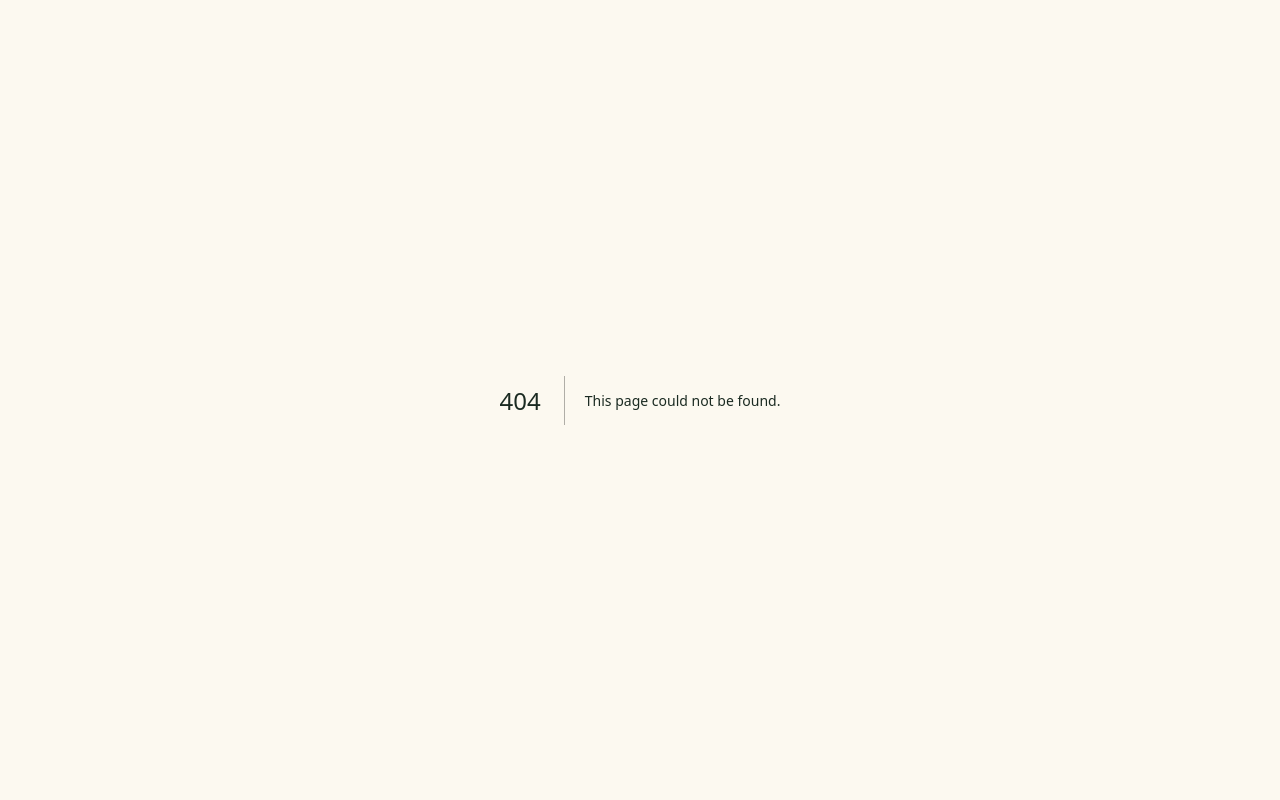
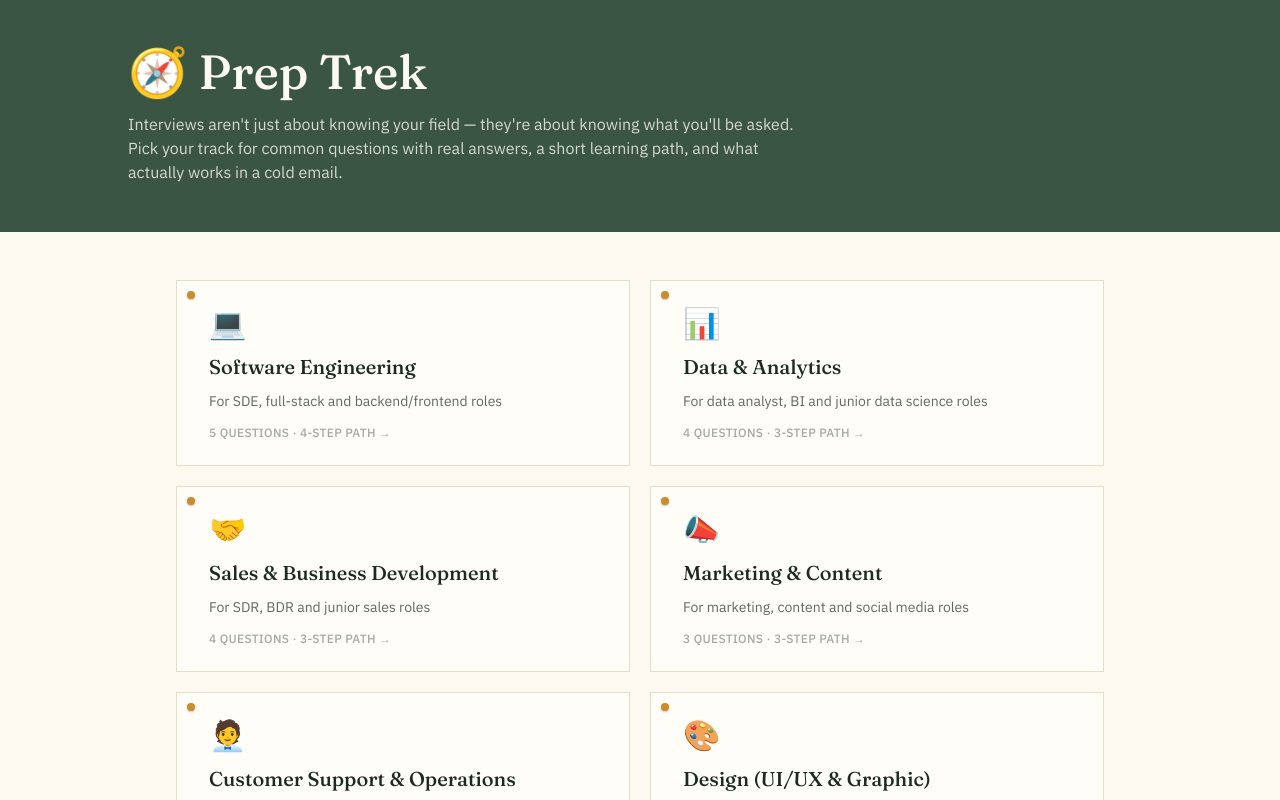
Before and after one commit to tinaaswanii/JobNetWork, a Next.js app: page /prep-trek in a window 1280 px wide. Before the commit this address had no page. Shown: the top 800 px of the page. Built offline with nearby package versions, Linux system fonts and the light colour scheme.

Commit message:
Create page.tsx

```diff
--- /dev/null
+++ b/app/prep-trek/page.tsx
@@ -0,0 +1,81 @@
+import type { Metadata } from "next";
+import Link from "next/link";
+import { prepTracks } from "@/lib/prep-trek-content";
+
+const SITE_URL = "https://job-net-work.vercel.app";
+
+export const metadata: Metadata = {
+  title: "Prep Trek — Interview Prep & Study Paths",
+  description:
+    "Free interview prep by field: common interview questions with real answers, a short learning path, and cold-mail tips — for software engineering, data, sales, marketing, support/ops and design roles.",
+  alternates: { canonical: `${SITE_URL}/prep-trek` },
+  openGraph: {
+    type: "website",
+    url: `${SITE_URL}/prep-trek`,
+    siteName: "JobNetWork",
+    title: "Prep Trek — Interview Prep & Study Paths | JobNetWork",
+    description:
+      "Common interview questions with real answers, a short learning path, and cold-mail tips — organized by field.",
+  },
+};
+
+export default function PrepTrekIndexPage() {
+  const jsonLd = {
+    "@context": "https://schema.org",
+    "@type": "CollectionPage",
+    name: "Prep Trek — Interview Prep & Study Paths",
+    url: `${SITE_URL}/prep-trek`,
+    description:
+      "Interview prep tracks by field: common questions, answers, and learning paths.",
+    hasPart: prepTracks.map((t) => ({
+      "@type": "WebPage",
+      name: t.name,
+      url: `${SITE_URL}/prep-trek/${t.slug}`,
+    })),
+  };
+
+  return (
+    <main className="min-h-screen bg-paper">
+      {/* eslint-disable-next-line react/no-danger */}
+      <script
+        type="application/ld+json"
+        dangerouslySetInnerHTML={{ __html: JSON.stringify(jsonLd) }}
+      />
+
+      {/* Hero */}
+      <header className="bg-board text-paper px-6 py-12 md:px-12">
+        <div className="mx-auto max-w-5xl">
+          <h1 className="font-display text-4xl md:text-5xl">🧭 Prep Trek</h1>
+
+          <p className="mt-4 max-w-2xl text-paper/80">
+            Interviews aren't just about knowing your field — they're about
+            knowing what you'll be asked. Pick your track for common
+            questions with real answers, a short learning path, and what
+            actually works in a cold email.
+          </p>
+        </div>
+      </header>
+
+      <section className="mx-auto max-w-5xl px-6 py-12 md:px-12">
+        <div className="grid gap-5 md:grid-cols-2">
+          {prepTracks.map((track) => (
+            <Link
+              key={track.slug}
+              href={`/prep-trek/${track.slug}`}
+              className="pinned-card block p-6 pl-8 transition hover:-translate-y-0.5"
+            >
+              <div className="text-3xl">{track.emoji}</div>
+              <h2 className="mt-3 font-display text-xl">{track.name}</h2>
+              <p className="mt-2 text-sm leading-6 text-ink/70">
+                {track.tagline}
+              </p>
+              <p className="mt-3 text-xs font-medium uppercase tracking-wide text-ink/40">
+                {track.commonQuestions.length} questions · {track.learningPath.length}-step path →
+              </p>
+            </Link>
+          ))}
+        </div>
+      </section>
+    </main>
+  );
+}
```
